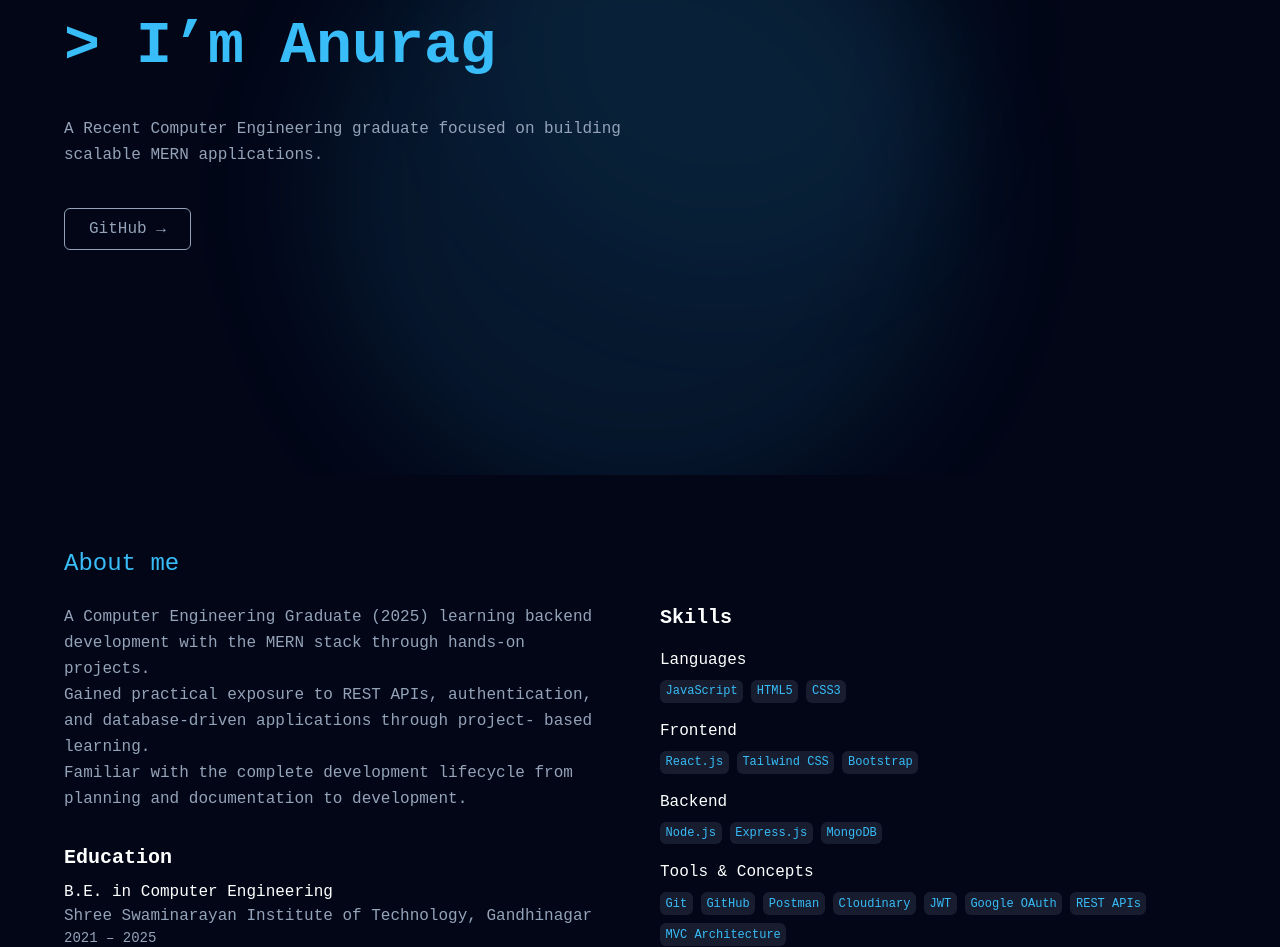
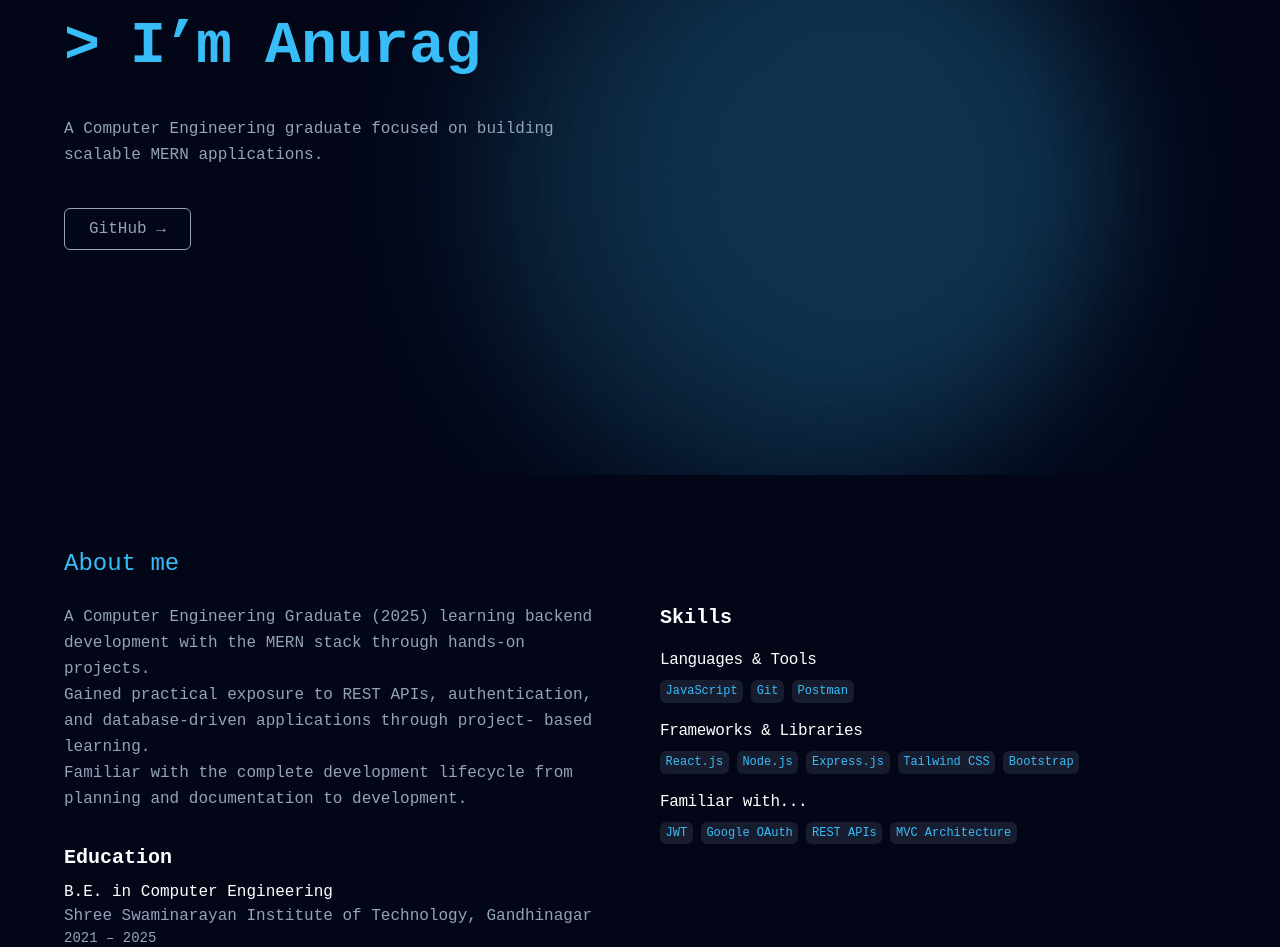
Before and after one commit to anuragkumar-git/anurag-portfolio, a React (Vite) app: page / in a window 1280 px wide. Shown: the part 325-1272 px from the top of the page. Built offline with nearby package versions, Linux system fonts and the light colour scheme.

Commit message:
fix: ui fix, add  meta-theme,

```diff
--- a/index.html
+++ b/index.html
@@ -2,7 +2,8 @@
 <html lang="en">
   <head>
     <meta charset="UTF-8" />
-    <link rel="icon" type="image/svg+xml" href="/cropped_circle_favicon.svg" />
+    <meta name="theme-color" content="#020617" />
+    <link rel="icon" type="image/svg+xml" href="/favicon.svg" />
     <meta name="viewport" content="width=device-width, initial-scale=1.0" />
     <title>Anurag</title>
   </head>
--- a/src/components/About.jsx
+++ b/src/components/About.jsx
@@ -18,15 +18,15 @@ export default function About() {
         <div className="space-y-8">
           {/* Summary */}
           <div>
-            {/* <h3 className="text-xl font-semibold mb-2">
-              Profile
-            </h3> */}
             <p className="text-muted leading-relaxed">
               A Computer Engineering Graduate (2025) learning backend
-              development with the MERN stack through hands-on projects.<br/>Gained
-              practical exposure to REST APIs, authentication, and
-              database-driven applications through project- based learning.<br/>
-              Familiar with the complete development lifecycle from planning and documentation to development.
+              development with the MERN stack through hands-on projects.
+              <br />
+              Gained practical exposure to REST APIs, authentication, and
+              database-driven applications through project- based learning.
+              <br />
+              Familiar with the complete development lifecycle from planning and
+              documentation to development.
             </p>
           </div>
 
@@ -47,9 +47,11 @@ export default function About() {
 
           <div className="space-y-4">
             <div>
-              <p className="font-medium mb-2">Languages</p>
+              <p className="font-medium mb-2 tracking-tight">
+                Languages & Tools
+              </p>
               <div className="flex flex-wrap gap-2">
-                {["JavaScript", "HTML5", "CSS3"].map((s) => (
+                {["JavaScript", "Git", "Postman"].map((s) => (
                   <span key={s} className="tech-badge">
                     {s}
                   </span>
@@ -58,9 +60,17 @@ export default function About() {
             </div>
 
             <div>
-              <p className="font-medium mb-2">Frontend</p>
+              <p className="font-medium mb-2 tracking-tight">
+                Frameworks & Libraries
+              </p>
               <div className="flex flex-wrap gap-2">
-                {["React.js", "Tailwind CSS", "Bootstrap"].map((s) => (
+                {[
+                  "React.js",
+                  "Node.js",
+                  "Express.js",
+                  "Tailwind CSS",
+                  "Bootstrap",
+                ].map((s) => (
                   <span key={s} className="tech-badge">
                     {s}
                   </span>
@@ -69,33 +79,17 @@ export default function About() {
             </div>
 
             <div>
-              <p className="font-medium mb-2">Backend</p>
+              <p className="font-medium mb-2 tracking-tight">
+                Familiar with...
+              </p>
               <div className="flex flex-wrap gap-2">
-                {["Node.js", "Express.js", "MongoDB"].map((s) => (
-                  <span key={s} className="tech-badge">
-                    {s}
-                  </span>
-                ))}
-              </div>
-            </div>
-
-            <div>
-              <p className="font-medium mb-2">Tools & Concepts</p>
-              <div className="flex flex-wrap gap-2">
-                {[
-                  "Git",
-                  "GitHub",
-                  "Postman",
-                  "Cloudinary",
-                  "JWT",
-                  "Google OAuth",
-                  "REST APIs",
-                  "MVC Architecture",
-                ].map((s) => (
-                  <span key={s} className="tech-badge">
-                    {s}
-                  </span>
-                ))}
+                {["JWT", "Google OAuth", "REST APIs", "MVC Architecture"].map(
+                  (s) => (
+                    <span key={s} className="tech-badge">
+                      {s}
+                    </span>
+                  )
+                )}
               </div>
             </div>
           </div>
--- a/src/components/Background.jsx
+++ b/src/components/Background.jsx
@@ -5,11 +5,15 @@ export default function Background() {
         pointer-events-none
         overflow-hidden"
     >
-      {/* Large soft glow */}
-      <div className="absolute top-1/4 left-1/4 w-[40rem] h-[40rem] bg-accent/10 rounded-full blur-3xl" />
+      {/* Orbit 1 */}
+      <div className="absolute inset-0 flex items-center justify-center animate-[orbit_60s_linear_infinite]">
+        <div className="w-[40rem] h-[40rem] bg-accent/15 rounded-full blur-3xl translate-x-[12rem]" />
+      </div>
 
-      {/* Secondary glow */}
-      <div className="absolute bottom-1/4 right-1/4 w-[30rem] h-[30rem] bg-accent/5 rounded-full blur-3xl" />
+      {/* Orbit 2 */}
+      <div className="absolute inset-0 flex items-center justify-center animate-[orbit_90s_linear_infinite]">
+        <div className="w-[30rem] h-[30rem] bg-accent/10 rounded-full blur-3xl translate-x-[15rem]" />
+      </div>
     </div>
   );
 }
--- a/src/components/Contact.jsx
+++ b/src/components/Contact.jsx
@@ -5,7 +5,7 @@ export default function Contact() {
     <>
       <section
         id="contact"
-        className="px-6 md:px-16 py-24 border-t border-muted/10"
+        className="px-6 md:px-16 py-24 border-muted/10"
       >
         <h2 className="text-2xl text-accent mb-6">Get in Touch</h2>
         <p className="text-muted max-w-xl mb-6">
--- a/src/components/Hero.jsx
+++ b/src/components/Hero.jsx
@@ -1,28 +1,3 @@
-// import React from "react";
-
-// export default function Hero() {
-//   return (
-//     <>
-//       <section id="home" className="h-[80vh] flex flex-col justify-center px-6 md:px-16">
-//         <h1 className="text-6xl font-bold leading-light">
-//            Hello,
-//           <br />
-//           <span className="text-accent">&gt; I'm Anurag</span>
-//         </h1>
-
-//         <p className="mt-8 text-muted max-w-xl">
-//            <span className="text-white font-semibold"></span>Recent Computer
-//           Engineering Graduate focused on building scalable MERN
-//           applications.
-//         </p>
-//         <button className="mt-10 w-fit px-6 py-2 border border-muted rounded-md hover:border-accent transition">
-//           Read more
-//         </button>
-//       </section>
-//     </>
-//   );
-// }
-
 export default function Hero() {
   return (
     <section
@@ -30,15 +5,16 @@ export default function Hero() {
       className="relative min-h-[90vh] flex flex-col justify-center px-6 md:px-16 overflow-hidden"
     >
       <h1 className="text-4xl md:text-6xl font-bold leading-tight">
-        Hello,<br />
-        <span className="text-accent">
-          &gt; I’m Anurag
-          {/* Focused on Backend & APIs */}
-        </span>
+        Hello,
+        <br />
+        <p className="text-accent">
+          <span className="tracking-tighter">&gt; I’m</span> Anurag
+        </p>
       </h1>
 
       <p className="mt-8 max-w-xl text-muted leading-relaxed">
-        A Recent Computer Engineering graduate focused on building scalable MERN applications.
+        A Computer Engineering graduate focused on building scalable MERN
+        applications.
       </p>
 
       <div className="mt-10 flex gap-4">
--- a/src/components/Navbar.jsx
+++ b/src/components/Navbar.jsx
@@ -3,7 +3,6 @@ import userActiveSection from "../hooks/userActiveSection";
 const sections = ["home", "about", "experience", "projects", "contact"]
 
 export default function Navbar() {
-  const [open, setOpen] = useState(false);
   const active = userActiveSection(sections)
 const linkClass =(id)=> `hover:text-white transition cursor-pointer ${
       active === id
@@ -15,7 +14,7 @@ const linkClass =(id)=> `hover:text-white transition cursor-pointer ${
       <header className="sticky top-0 z-50 backdrop-blur border-b border-muted/20">
         <nav className="flex gap-5 justify-between items-center px-6 md:px-16 text-sm sm:text-base py-4">
           <a href="#home" className={`font-semibold text-accent hover:text-white tracking-wider`}>&lt;/&gt;</a>
-          <ul className="flex gap-8 text-md">
+          <ul className="flex gap-5 md:gap-8 text-md">
             {sections.slice(1).map((id)=>(
                <li key={id}><a href={`#${id}`} className={`${linkClass(id)}`}>
                 {id.charAt(0).toUpperCase() + id.slice(1)}
--- a/src/components/ProjectCard.jsx
+++ b/src/components/ProjectCard.jsx
@@ -5,7 +5,7 @@ export default function ProjectCard({ project, onClick }) {
     <>
       <div
         onClick={onClick}
-        className="border border-muted/30 p-6 rounded-lg cursor-pointer hover:border-accent transition"
+        className="border border-muted/30 p-6 rounded-lg cursor-pointer transition-all duration-300 ease-out hover:border-accent/20 hover:scale-[1.02] hover:shadow-[0_0_30px_rgba(56,189,248,0.15)]"
       >
         <h3 className="text-xl font-semibold">{project.title}</h3>
         <p className="text-muted mt-2">{project.desc}</p>
--- a/src/components/Projects.jsx
+++ b/src/components/Projects.jsx
@@ -46,7 +46,9 @@ export default function Projects() {
         </div>
 
         {/* Modal */}
-        <ProjectModel project={selected} onClose={() => setSelected(null)} />
+        {selected && (
+          <ProjectModel project={selected} onClose={() => setSelected(null)} />
+        )}
       </section>
     </>
   );
--- a/src/index.css
+++ b/src/index.css
@@ -23,14 +23,14 @@
   }
 }
 
-@layer utilities{
-  .reveal{
+@layer utilities {
+  .reveal {
     opacity: 0;
     transform: translateY(24px);
     transition: all 0.7s ease;
   }
 
-  .reveal-visible{
+  .reveal-visible {
     opacity: 1;
     transform: translateY(0);
   }
@@ -38,10 +38,19 @@
   .no-scrollbar::-webkit-scrollbar {
     display: none;
   }
+
+  @keyframes orbit {
+    from {
+      transform: rotate(0deg);
+    }
+    to {
+      transform: rotate(360deg);
+    }
+  }
 }
 
-@layer components{
-  .tech-badge{
+@layer components {
+  .tech-badge {
     background-color: #94a3b826;
     color: var(--color-accent);
     font-size: 0.75rem;
@@ -49,8 +58,8 @@
     border-radius: 0.375rem;
     font-family: monospace;
     white-space: nowrap;
-  };
-  .tech-badge:hover{
+  }
+  .tech-badge:hover {
     background-color: rgba(148, 163, 184, 0.25);
   }
 }
```
Also changed, not shown: src/components/ProjectModel.jsx (+24 -7 lines), public/favicon.svg (renamed from public/cropped_circle_favicon.svg), 1 other file (tests, documents, lock files or other folders).
